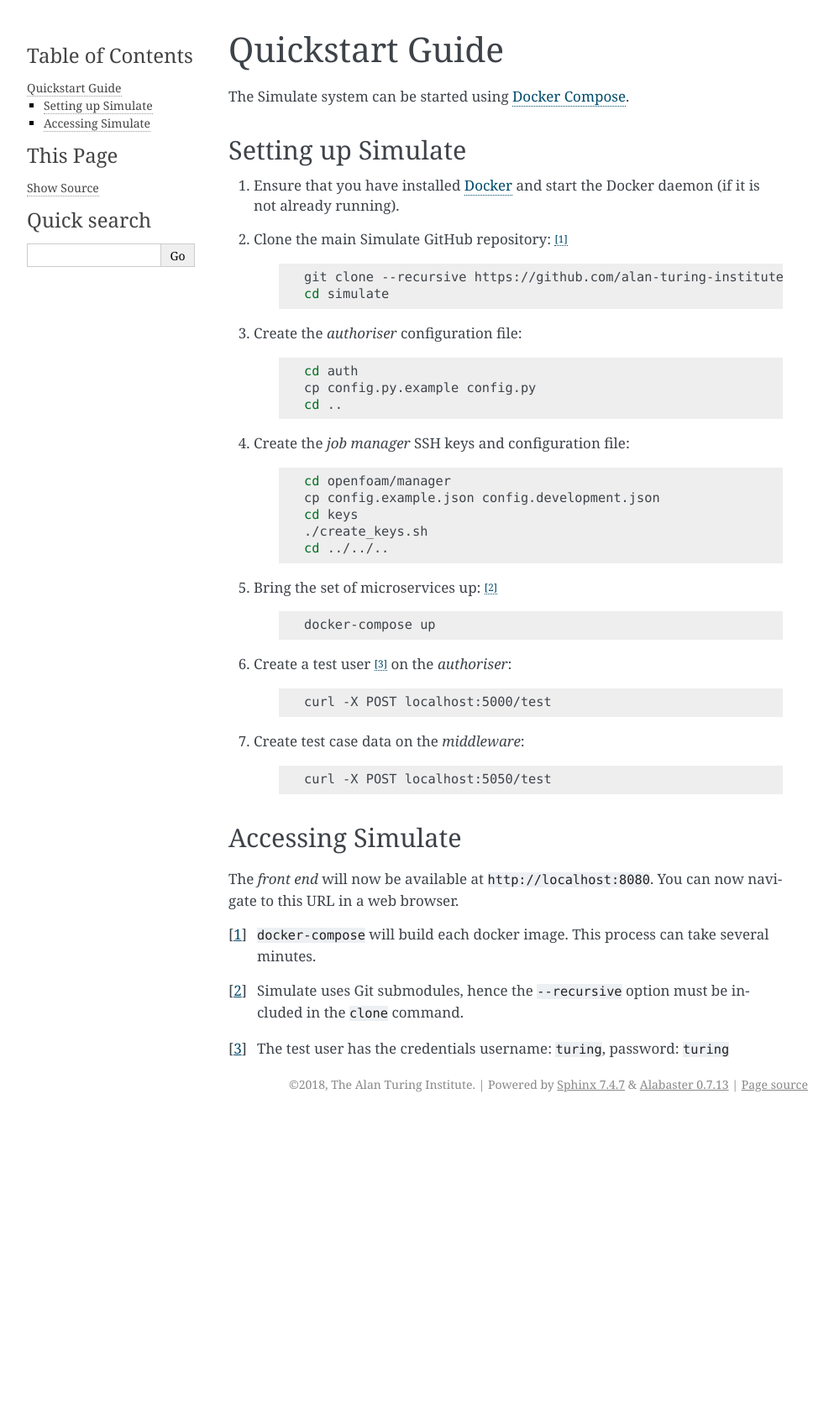
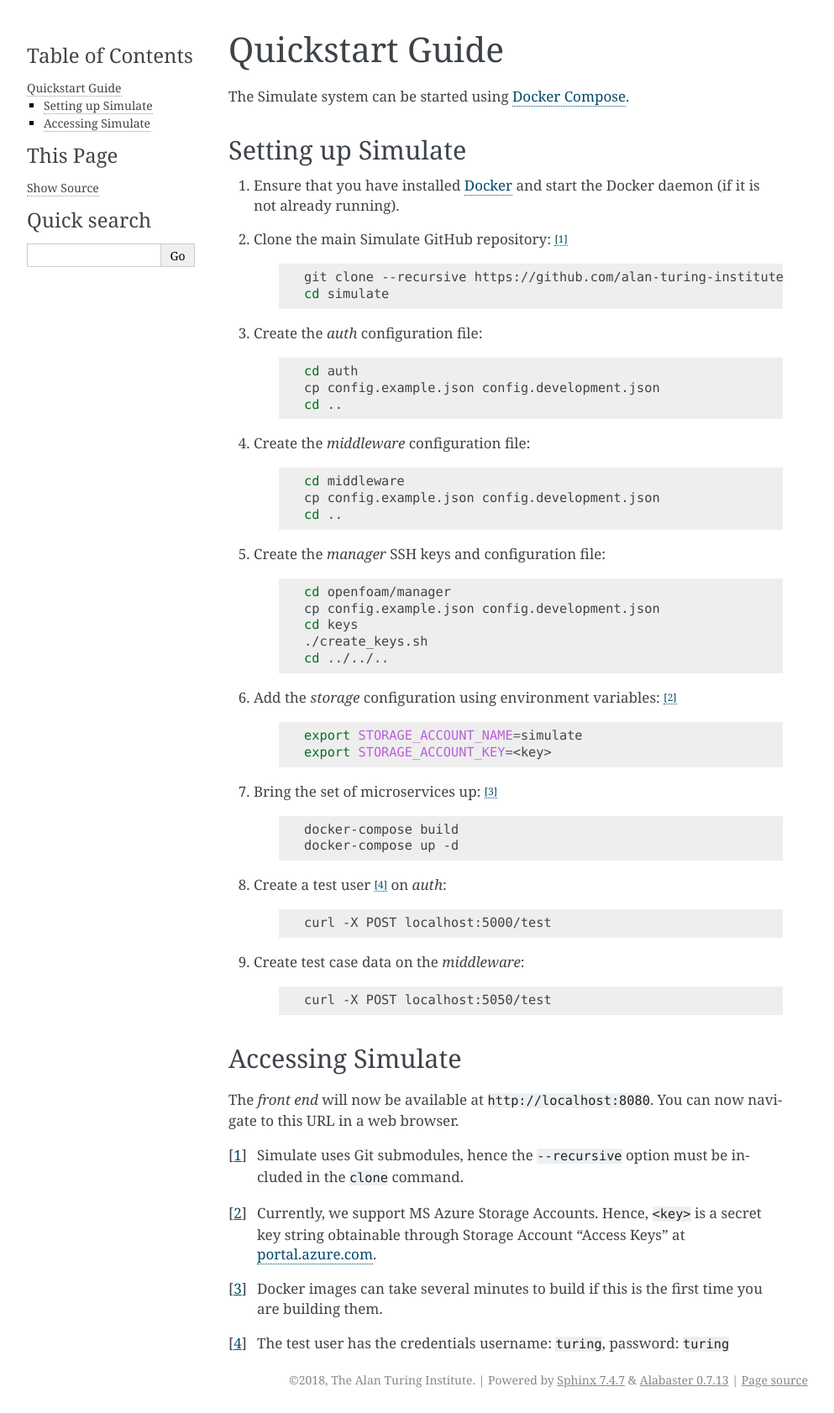
Before and after one commit to alan-turing-institute/simulate, a Sphinx documentation site: the page built from docs/quickstart.rst, in a window 1280 px wide. Shown: the whole page at 84% size, without its empty margins (148-1141 px from the left). Built offline with Sphinx 7.4.7, drawn with Linux system fonts in a browser that asks for light colours; pages that are not in the unit, such as notebooks, are missing from menus; before the commit the page ends 1331 px from its top, so only the background shows below that.

Commit message:
fix(docs): Add environment variable content to quickstart

```diff
--- a/docs/contents.rst
+++ b/docs/contents.rst
@@ -27,7 +27,7 @@
    :maxdepth: 2
 
 
-Conribution Notes
+Contribution Notes
 -----------------
 
 :TODO: Information for contributors is kept here.
--- a/docs/quickstart.rst
+++ b/docs/quickstart.rst
@@ -17,15 +17,23 @@
         git clone --recursive https://github.com/alan-turing-institute/simulate.git
         cd simulate
 
-#. Create the *authoriser* configuration file:
+#. Create the *auth* configuration file:
 
     .. code-block:: shell
 
         cd auth
-        cp config.py.example config.py
+        cp config.example.json config.development.json
         cd ..
 
-#. Create the *job manager* SSH keys and configuration file:
+#. Create the *middleware* configuration file:
+
+    .. code-block:: shell
+
+        cd middleware
+        cp config.example.json config.development.json
+        cd ..
+
+#. Create the *manager* SSH keys and configuration file:
 
     .. code-block:: shell
 
@@ -35,13 +43,21 @@
         ./create_keys.sh
         cd ../../..
 
+#. Add the *storage* configuration using environment variables: [#]_
+
+    .. code-block:: shell
+
+        export STORAGE_ACCOUNT_NAME=simulate
+        export STORAGE_ACCOUNT_KEY=<key>
+
 #. Bring the set of microservices up: [#]_
 
     .. code-block:: shell
 
-        docker-compose up
+        docker-compose build
+        docker-compose up -d
 
-#. Create a test user [#]_ on the *authoriser*:
+#. Create a test user [#]_ on *auth*:
 
     .. code-block:: shell
 
@@ -58,7 +74,7 @@
 
 The *front end* will now be available at ``http://localhost:8080``. You can now navigate to this URL in a web browser.
 
-
-.. [#] ``docker-compose`` will build each docker image. This process can take several minutes.
 .. [#] Simulate uses Git submodules, hence the ``--recursive`` option must be included in the ``clone`` command.
+.. [#] Currently, we support MS Azure Storage Accounts. Hence, ``<key>`` is a secret key string obtainable through Storage Account "Access Keys" at `<portal.azure.com>`_.
+.. [#] Docker images can take several minutes to build if this is the first time you are building them.
 .. [#] The test user has the credentials username: ``turing``, password: ``turing``
```
